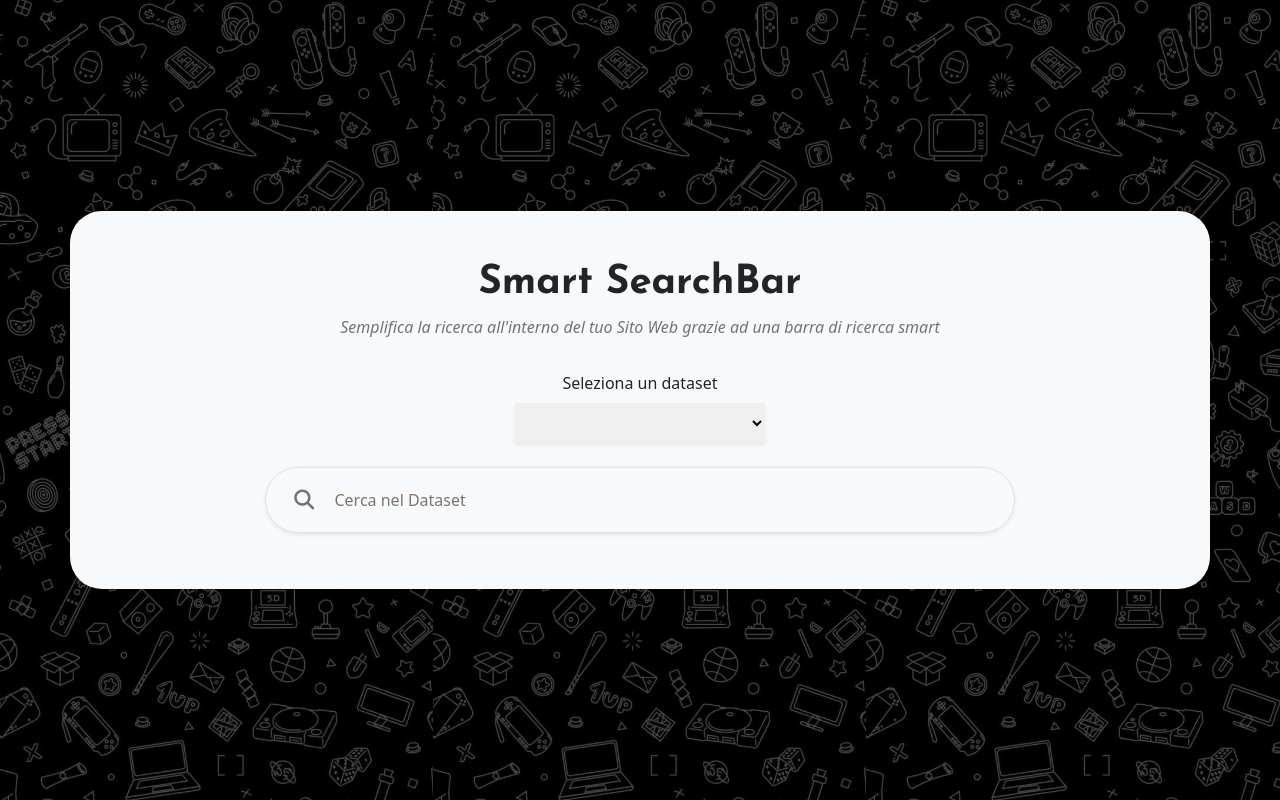
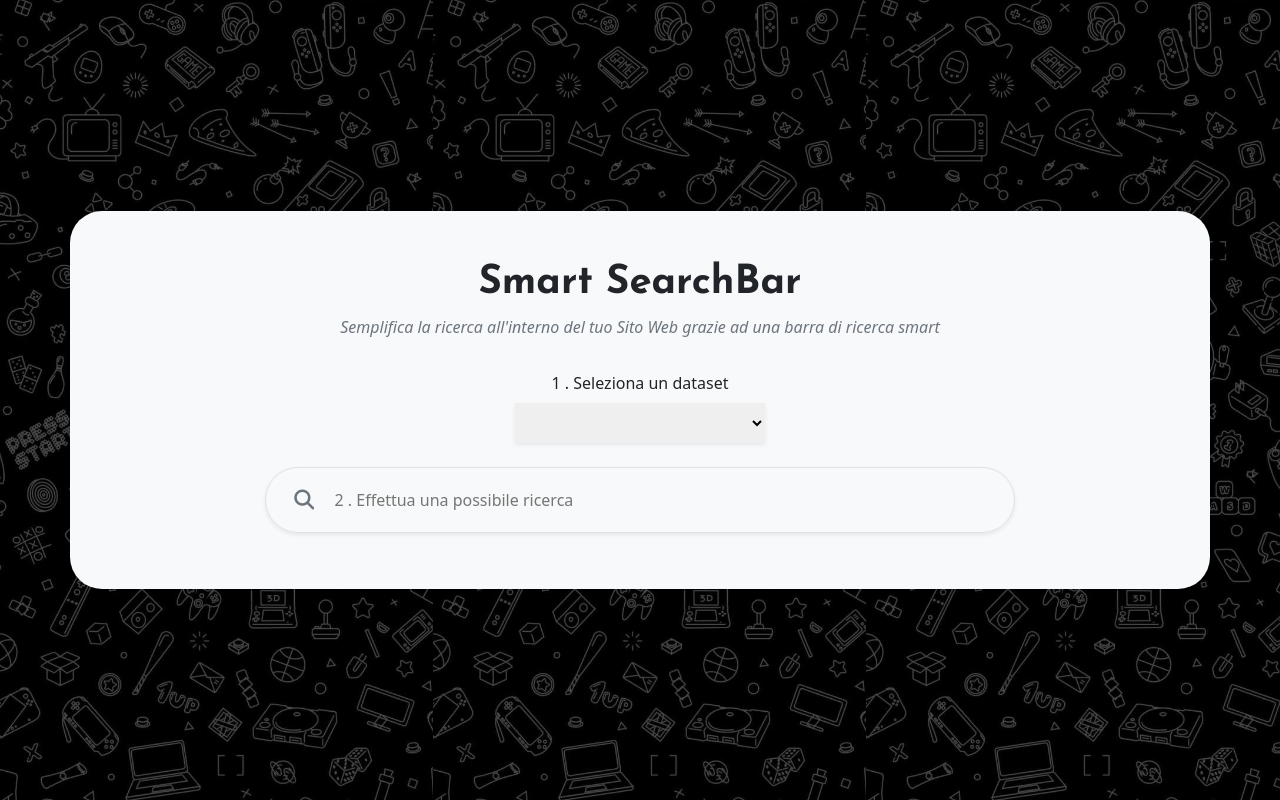
Before and after one commit to Carlo-Adile/smart-search-bar, a Vue app: page / in a window 1280 px wide. Built offline with nearby package versions, Linux system fonts and the light colour scheme.

Commit message:
add more functionality informations in the UI

```diff
--- a/src/components/SearchBar.vue
+++ b/src/components/SearchBar.vue
@@ -36,7 +36,7 @@ export default {
 			</div>
 			<!-- scegli un dataset -->
 			<div class="col-12 mb-2 text-center">
-				<label for="dataset-select" class="form-label fw-medium">Seleziona un dataset</label>
+				<label for="dataset-select" class="form-label fw-medium">1 . Seleziona un dataset</label>
 				<select id="dataset-select" class="d-block mx-auto p-2 mb-3 border-0 shadow-sm" style="width:250px"
 					v-model="selectedDataset">
 					<option v-for="(items, key) in datasets" :value="key">
@@ -49,13 +49,15 @@ export default {
 				class="col-12 col-md-8 d-flex justify-content-bewteen align-items-center border rounded-pill p-1 shadow-sm mb-2 overflow-hidden">
 				<div class="px-2 d-flex align-items-center w-100">
 					<i class="fa-solid fa-magnifying-glass fs-5 ps-3 text-secondary"></i>
-					<input type="text" autocomplete="off" placeholder=" Cerca nel Dataset" class="p-3 bg-light w-100"
-						v-model="searchQuery">
+					<input type="text" autocomplete="off" placeholder=" 2 . Effettua una possibile ricerca"
+						class="p-3 bg-light w-100" v-model="searchQuery">
 				</div>
 			</div>
 			<!-- risultati del dataset -->
 			<div class="col-12 col-md-8 mt-2 text-center" v-if="selectedDataset">
-				<p class="mb-2 fw-medium">Risultati nel dataset {{ selectedDataset }}</p>
+				<p class="mb-2 fw-medium">
+					3 . Ottieni i risultati <span class="text-primary fw-bold">filtrati</span> dall'applicazione
+				</p>
 				<ul class="list-unstyled d-flex flex-wrap gap-2 justify-content-center">
 					<li v-for="(item, index) in datasets[selectedDataset]" :key="index"
 						class="border rounded rounded-pill shadow-sm px-lg-3 px-2 fs-6"
```
